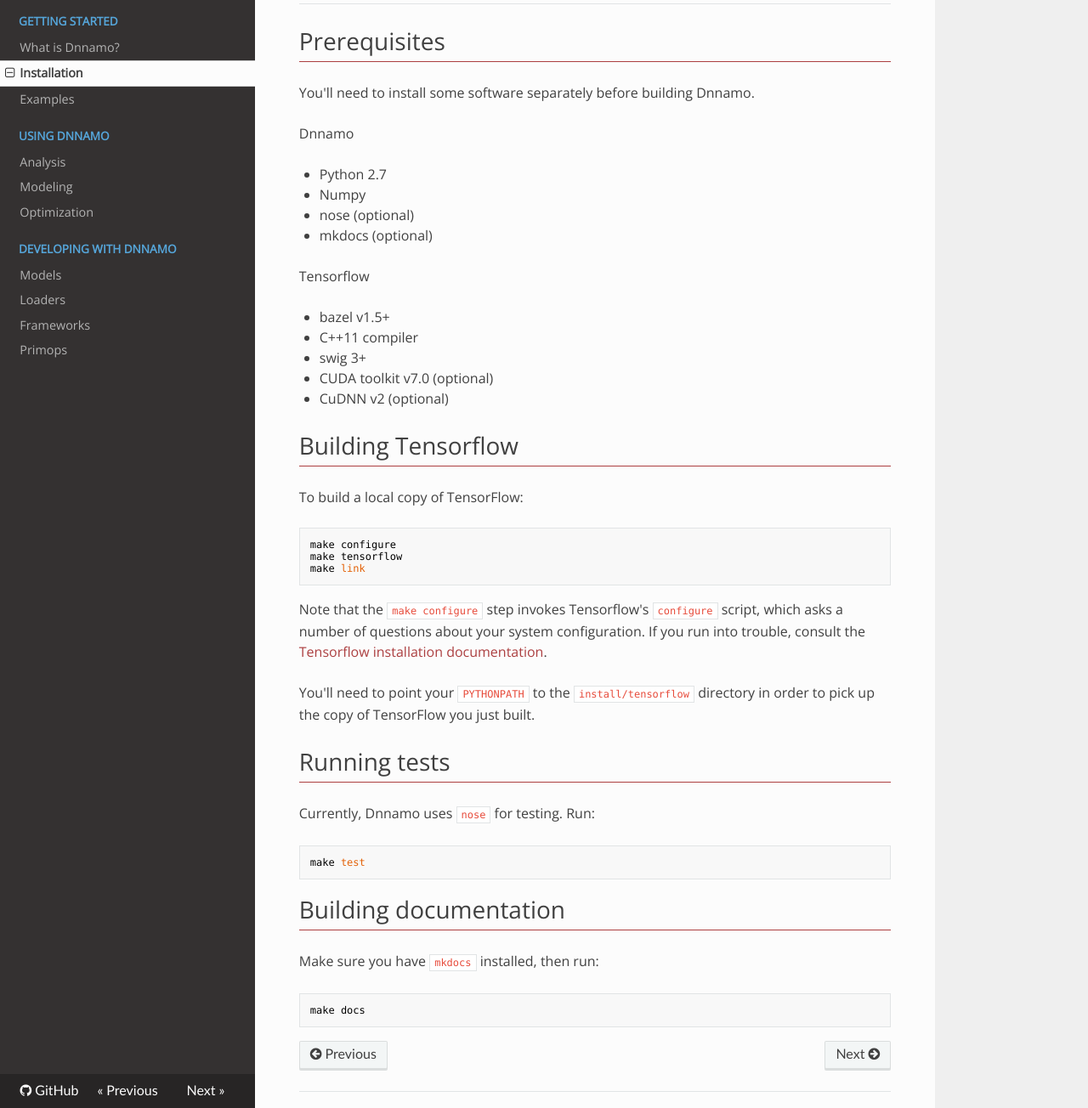
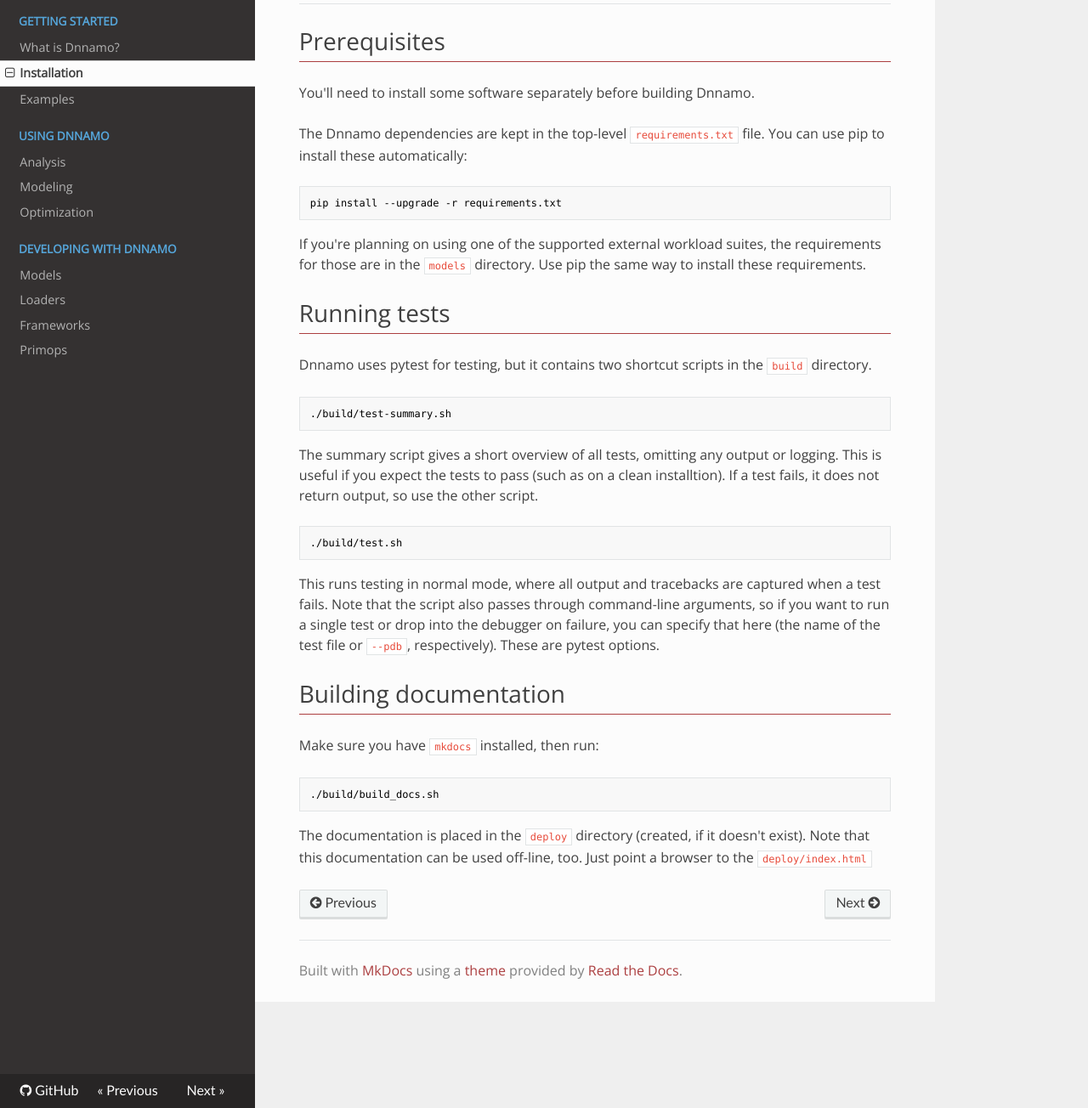
Before and after one commit to rdadolf/dnnamo, an MkDocs documentation site: the page built from docs/install.md, in a window 1280 px wide and 1400 px high, cut to the strip 96-1400 px from the top of the window. Shown: the whole strip at 85% size. Built offline with MkDocs 1.6.1, drawn with Linux system fonts in a browser that asks for light colours; nearby versions of some CDN libraries; old or Windows-style settings are respelled for this version of MkDocs.

Commit message:
Updated documentation for stable interfaces.
Also cleaned out some of the obsolete stuff.

````diff
--- a/docs/install.md
+++ b/docs/install.md
@@ -1,46 +1,39 @@
 # Prerequisites
 You'll need to install some software separately before building Dnnamo.
 
-Dnnamo
-
-  - Python 2.7
-  - Numpy
-  - nose (optional)
-  - mkdocs (optional)
-
-Tensorflow
-
-  - bazel v1.5+
-  - C++11 compiler
-  - swig 3+
-  - CUDA toolkit v7.0 (optional)
-  - CuDNN v2 (optional)
-
-# Building Tensorflow
-To build a local copy of TensorFlow:
+The Dnnamo dependencies are kept in the top-level `requirements.txt` file.
+You can use pip to install these automatically:
 
 ```bash
-make configure
-make tensorflow
-make link
+pip install --upgrade -r requirements.txt
 ```
 
-Note that the `make configure` step invokes Tensorflow's `configure` script, which asks a number of questions about your system configuration. If you run into trouble, consult the [Tensorflow installation documentation](https://www.tensorflow.org/versions/master/get_started/os_setup.html#installing-from-sources).
-
-You'll need to point your `PYTHONPATH` to the `install/tensorflow` directory in order to pick up the copy of TensorFlow you just built.
+If you're planning on using one of the supported external workload suites, the requirements for those are in the `models` directory.
+Use pip the same way to install these requirements.
 
 # Running tests
 
-Currently, Dnnamo uses `nose` for testing. Run:
+Dnnamo uses pytest for testing, but it contains two shortcut scripts in the `build` directory.
 
 ```bash
-make test
+./build/test-summary.sh
 ```
+The summary script gives a short overview of all tests, omitting any output or logging. This is useful if you expect the tests to pass (such as on a clean installtion). If a test fails, it does not return output, so use the other script.
+
+```bash
+./build/test.sh
+```
+
+This runs testing in normal mode, where all output and tracebacks are captured when a test fails. Note that the script also passes through command-line arguments, so if you want to run a single test or drop into the debugger on failure, you can specify that here (the name of the test file or `--pdb`, respectively). These are pytest options.
 
 # Building documentation
 
 Make sure you have `mkdocs` installed, then run:
 
 ```bash
-make docs
+./build/build_docs.sh
 ```
+
+The documentation is placed in the `deploy` directory (created, if it doesn't exist).
+Note that this documentation can be used off-line, too.
+Just point a browser to the `deploy/index.html`
````
Also changed, not shown: docs/dev/frameworks.md (+8 -0 lines), docs/dev/loaders.md (+28 -0 lines), docs/dev/models.md (+4 -4 lines), docs/index.md (+0 -34 lines).
